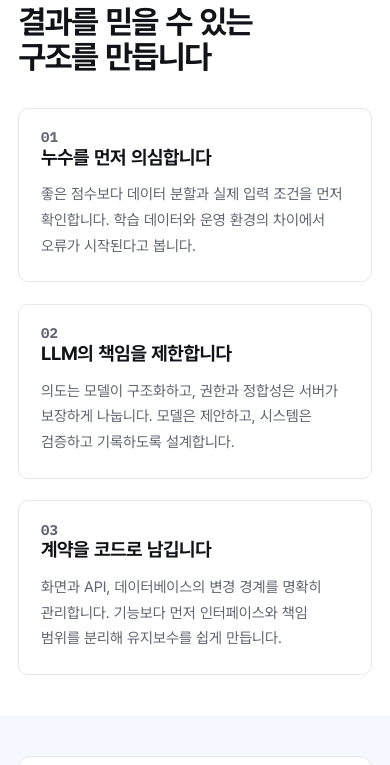
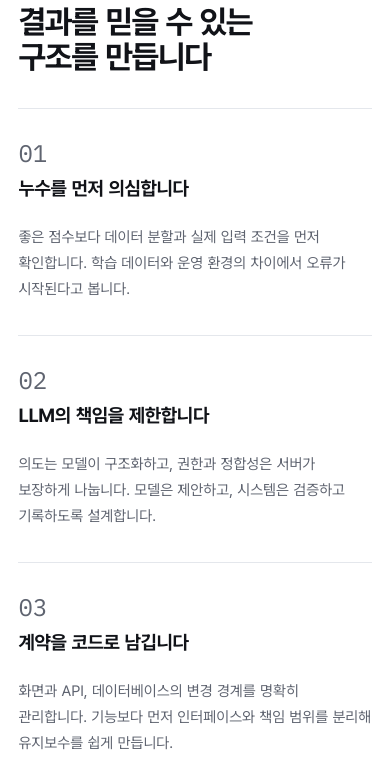
Before and after one commit to Polalise/Polalise.github.io, an Astro site: page / in a window 390 px wide. Shown: the part 6175-6940 px from the top of the page. Built offline with nearby package versions, Linux system fonts and the light colour scheme; Astro itself is replaced by a stand-in of ours.

Commit message:
refactor: 홈 원칙 섹션을 카드 그리드에서 번호 세로 리스트로 재구성 (DSN-20260831-001 PRIN-M1)
SITEAUDIT-M0 F7 - 균일 3-카드 그리드(테두리+radius+흰 면 3장)가 디자인_작업_컨벤션 3.2 안티패턴(균일 카드 그리드/dashboard형)에 해당. .d2-statement 와 같은 여백-번호-괘선 언어로 통일: .d2-principles 세로 흐름(gap 0, max-width 48rem), .d2-principle 은 border-top 헤어라인 행 + clamp(3rem,6vw,4.5rem) 번호 레일, .d2-principle__num 은 --t-display-sm/일반 굵기/--ink-soft. .d2-principle__icon 규칙 삭제. 반응형: 64rem 2열/last-child 전폭 제거, 47.99rem 번호 세로 스택. 신규 토큰 없음. PDEC-01 사용자 승인(5.2 grid 예외).

```diff
--- a/src/styles/global.css
+++ b/src/styles/global.css
@@ -2253,47 +2253,33 @@ button {
   word-break: keep-all;
 }
 
-/* 일하는 방식 : 명세 50~53절 */
+/* 일하는 방식 : 명세 50~53절.
+   DSN-20260831-001 (SITEAUDIT-M0 F7) - 균일 3-카드 그리드를 번호 매긴 세로 리스트로
+   재구성한다. 항목 테두리/배경/radius 와 아이콘 칩을 제거하고, .d2-statement 와 같은
+   "여백·번호·괘선·타이포그래피" 언어로 통일한다. */
 .d2-principles {
   display: grid;
-  grid-template-columns: repeat(3, minmax(0, 1fr));
-  gap: var(--space-flow-2xs);
+  gap: 0;
+  max-width: 48rem;
 }
 
 .d2-principle {
-  padding: var(--space-flow-2xs);
-  border: 1px solid var(--line);
-  border-radius: var(--radius-card);
-  background: var(--paper);
-}
-
-/* 3영역 개선 가이드 2.4~2.9 절 - 카드 크기와 테두리는 그대로 두고
-   번호 / 제목 / 본문의 크기와 행간만 올려 "덜 채운 카드" 인상을 없앤다.
-   번호는 순서를 알리는 보조 요소이므로 제목보다 강해지지 않게 둔다. */
+  display: grid;
+  grid-template-columns: clamp(3rem, 6vw, 4.5rem) minmax(0, 1fr);
+  column-gap: var(--space-lg);
+  padding-block: var(--space-flow-sm);
+  border-top: 1px solid var(--line);
+}
+
+/* 번호는 왼쪽 레일에서 순서 리듬을 잡는다. 크되 --ink-soft + 일반 굵기라
+   제목(--t-subhead)보다 시각 무게가 크지 않다. */
 .d2-principle__num {
-  display: block;
+  grid-row: span 2;
+  align-self: start;
   color: var(--ink-soft);
   font-family: var(--font-mono);
-  font-size: var(--t-body-sm);
-  font-weight: var(--weight-bold);
-  line-height: var(--lh-tight);
-}
-
-.d2-principle__icon {
-  display: grid;
-  width: 2.4rem;
-  height: 2.4rem;
-  margin: var(--space-md) 0 var(--space-md);
-  place-items: center;
-  /* 컨트롤이 아니라 장식 사각형이지만 같은 4px 언어를 쓰게 둔다 (13.15 절 결정). */
-  border-radius: var(--radius-control);
-  background: var(--accent-soft);
-  color: var(--accent);
-}
-
-.d2-principle__icon svg {
-  width: 1.35rem;
-  height: 1.35rem;
+  font-size: var(--t-display-sm);
+  line-height: 1;
 }
 
 .d2-principle h3 {
@@ -2367,14 +2353,6 @@ button {
     margin-top: var(--space-lg);
   }
 
-  .d2-principles {
-    grid-template-columns: repeat(2, minmax(0, 1fr));
-  }
-
-  .d2-principle:last-child {
-    grid-column: 1 / -1;
-  }
-
   .d2-case__media {
     order: 2;
   }
@@ -2385,11 +2363,19 @@ button {
 }
 
 @media (max-width: 47.99rem) {
-  .d2-principles,
   .d2-case__split {
     grid-template-columns: minmax(0, 1fr);
   }
 
+  /* 좁은 폭에서는 번호 레일을 제목 위로 올려 세로로 쌓는다. */
+  .d2-principle {
+    grid-template-columns: minmax(0, 1fr);
+    row-gap: var(--space-sm);
+  }
+
+  .d2-principle__num {
+    grid-row: auto;
+  }
 
   /* 13.10 절. 이전에는 이 규칙이 히어로와 연락처에만 걸려 이력서·상세·404 의 같은 버튼이
      모바일에서 다르게 늘어났다. 이제 모든 묶음에 한 번에 적용된다.
```
